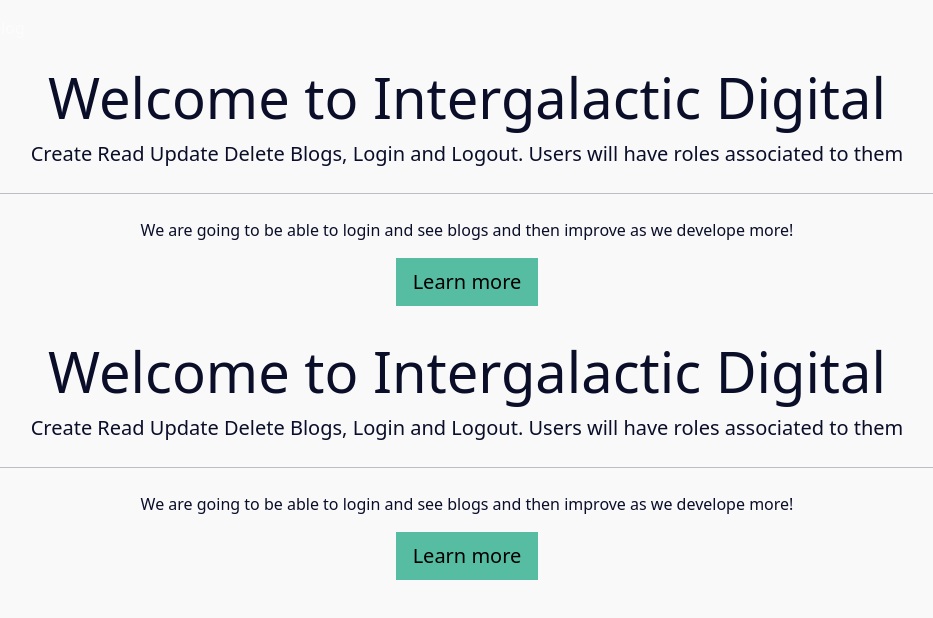
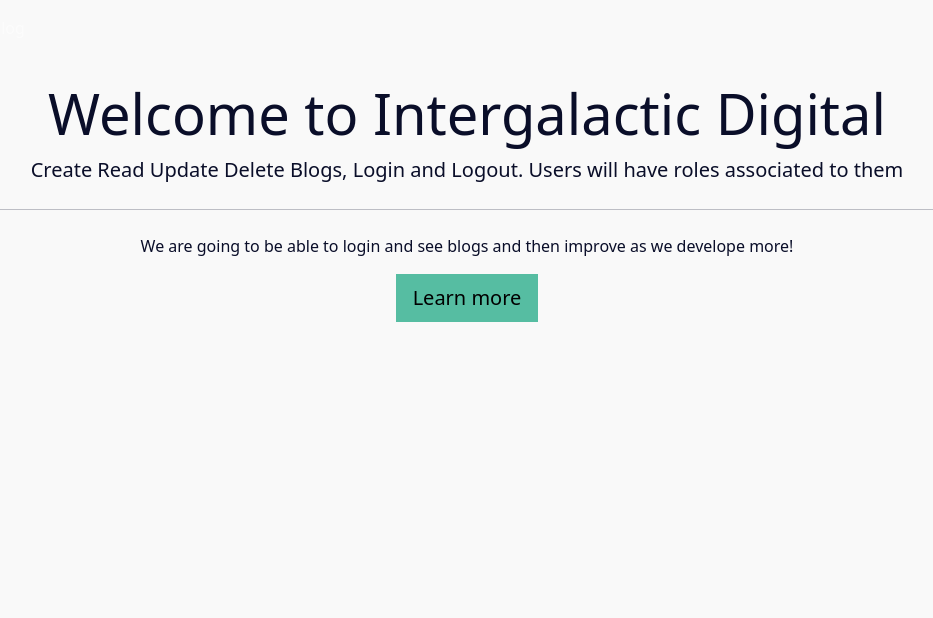
Before and after one commit to firepenguindisopanda/igd-ui, a React (Create React App) app: page / in a window 1280 px wide. Shown: the top 618 px of the page, without its empty margins (173-1106 px from the left). Built offline with nearby package versions, Linux system fonts and the light colour scheme.

Commit message:
Removed: Home duplicate Home component

```diff
--- a/src/App.js
+++ b/src/App.js
@@ -4,14 +4,12 @@
 import './App.scss';
 import NavBar from './components/navbar/NavBar';
 import Home from './components/home/Home';
-import { Routes, Route, Link } from 'react-router-dom'
+import { Routes, Route } from 'react-router-dom'
 
 function App() {
   return (
     <div className='container-fluid'>
       <NavBar />
-      <Home />
-
       <div className='container mt-3'>
         <Routes>
           <Route path='/' element={<Home />} />
```
